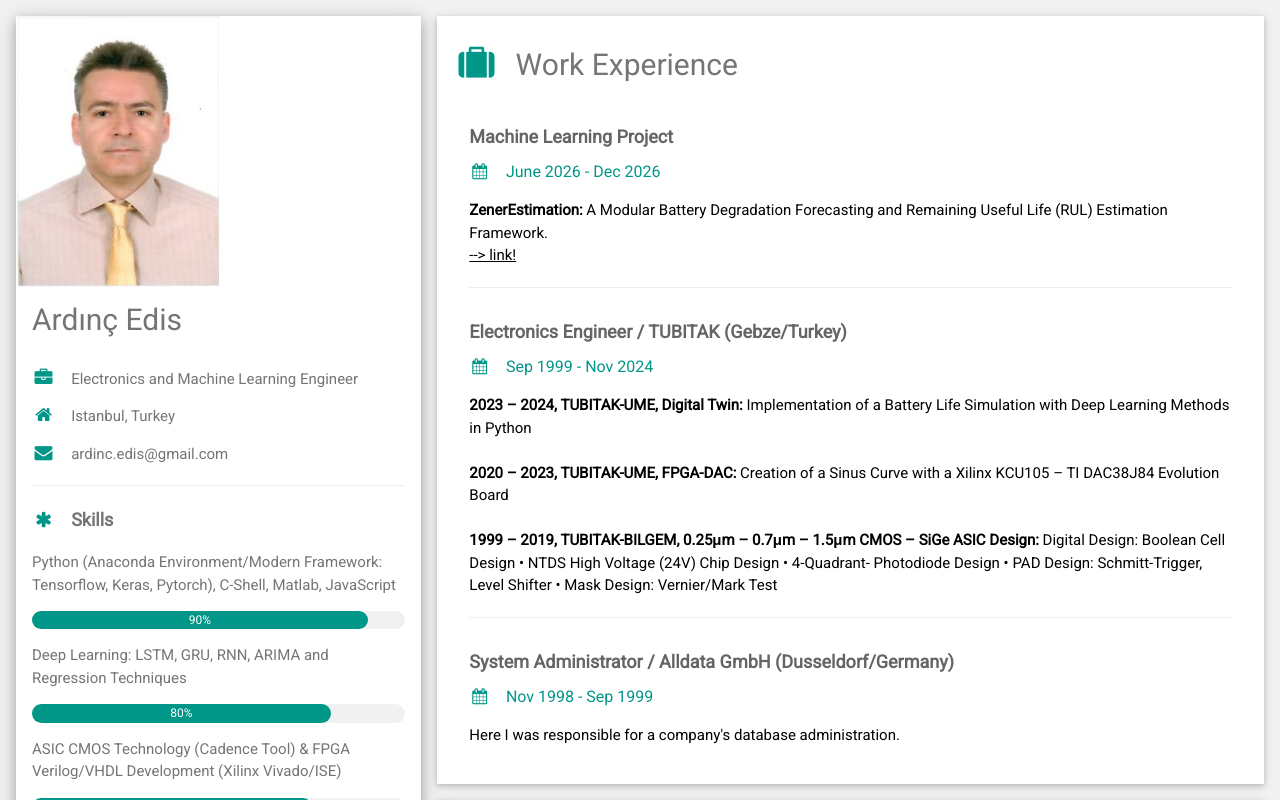
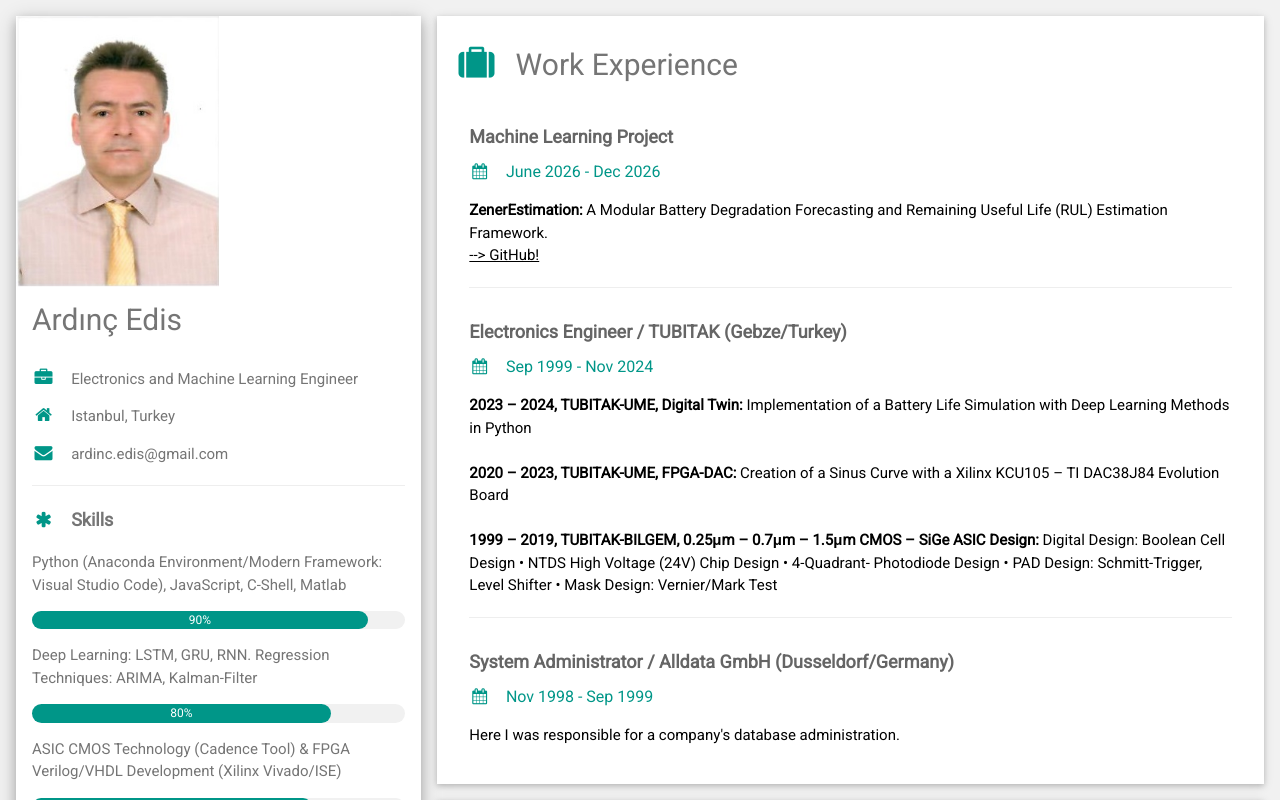
Before and after one commit to ardince/ardince, a plain HTML site: page index.html in a window 1280 px wide. Shown: the top 800 px of the page. Drawn offline with nearby package versions, Linux system fonts and the light colour scheme.

Commit message:
Revise CV details and update skills section
Updated skills and project details in CV.

```diff
--- a/index.html
+++ b/index.html
@@ -36,11 +36,11 @@ html,body,h1,h2,h3,h4,h5,h6 {font-family: "Roboto", sans-serif}
           <hr>
 
           <p class="w3-large"><b><i class="fa fa-asterisk fa-fw w3-margin-right w3-text-teal"></i>Skills</b></p>
-          <p>Python (Anaconda Environment/Modern Framework: Tensorflow, Keras, Pytorch), C-Shell, Matlab, JavaScript</p>
+          <p>Python (Anaconda Environment/Modern Framework: Visual Studio Code), JavaScript, C-Shell, Matlab</p>
           <div class="w3-light-grey w3-round-xlarge w3-small">
             <div class="w3-container w3-center w3-round-xlarge w3-teal" style="width:90%">90%</div>
           </div>
-          <p>Deep Learning: LSTM, GRU, RNN, ARIMA and Regression Techniques</p>
+          <p>Deep Learning: LSTM, GRU, RNN. Regression Techniques: ARIMA, Kalman-Filter</p>
           <div class="w3-light-grey w3-round-xlarge w3-small">
             <div class="w3-container w3-center w3-round-xlarge w3-teal" style="width:80%">
               <div class="w3-center w3-text-white">80%</div>
@@ -84,7 +84,7 @@ html,body,h1,h2,h3,h4,h5,h6 {font-family: "Roboto", sans-serif}
           <h5 class="w3-opacity"><b>Machine Learning Project</b></h5>
           <h6 class="w3-text-teal"><i class="fa fa-calendar fa-fw w3-margin-right"></i>June 2026 - Dec 2026</h6>
           <p><b>ZenerEstimation:</b> A Modular Battery Degradation Forecasting and Remaining Useful Life (RUL) Estimation Framework.<br><b0>
-             <b0><a href="https://github.com/ardince/ZenerEstimation/blob/main/docs/ARCHITECTURE.md" target="_blank"> --> link!</a></p>
+             <b0><a href="https://github.com/ardince/ZenerEstimation/blob/main/docs/ARCHITECTURE.md" target="_blank"> --> GitHub!</a></p>
           <hr>
         </div>
         <div class="w3-container">
```
